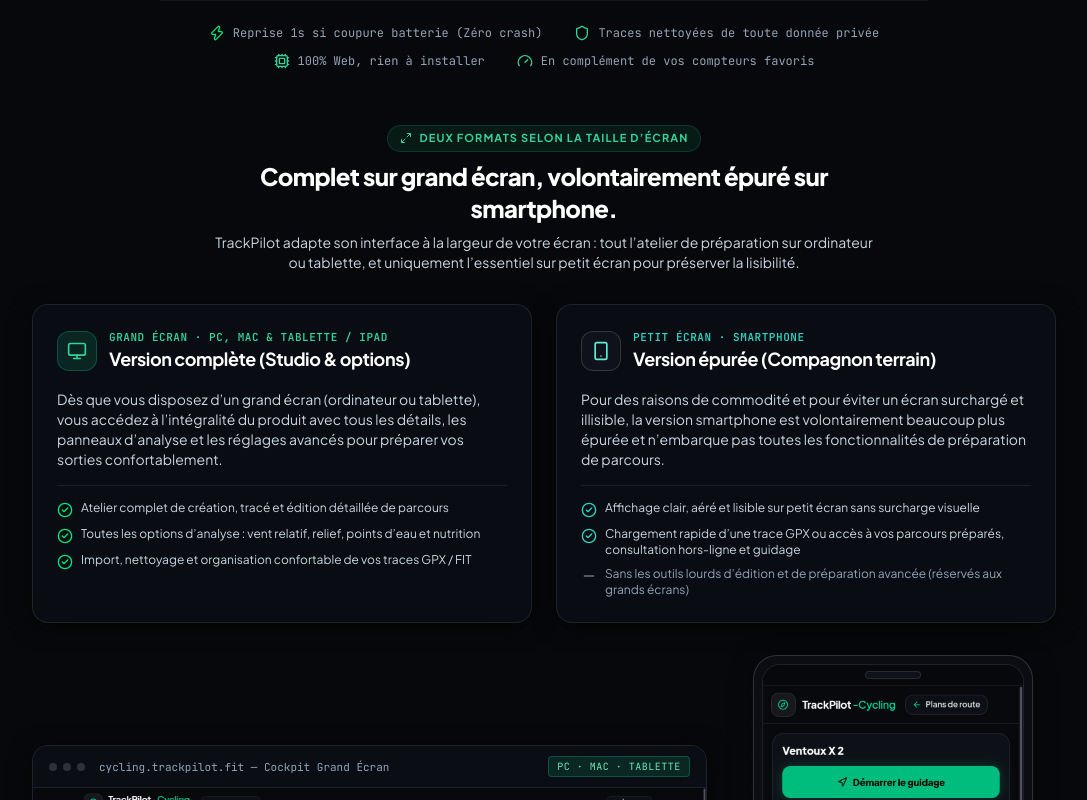
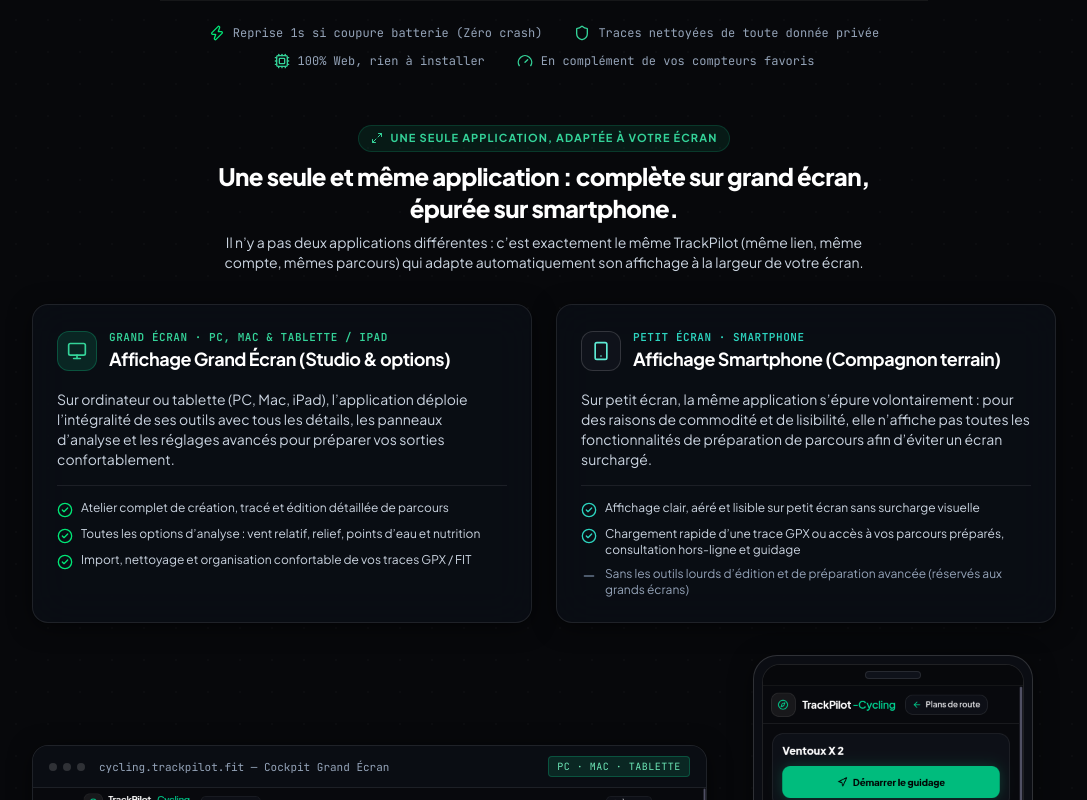
Before and after one commit to roch-manfredini/TrackPilot-Hub, a React (Vite) app: page / in a window 1280 px wide. Shown: the part 700-1500 px from the top of the page, without its empty margins (96-1183 px from the left). Built offline with nearby package versions, Linux system fonts and the light colour scheme.

Commit message:
fix(copy): préciser qu'il s'agit d'une seule et même application adaptée à l'écran

```diff
--- a/src/components/EcosystemVision.tsx
+++ b/src/components/EcosystemVision.tsx
@@ -10,7 +10,7 @@ export const EcosystemVision: React.FC<EcosystemVisionProps> = ({ onOpenContact
     {
       icon: <Smartphone className="w-5 h-5 text-brand-400" />,
       title: "100% Web & Adapté à Votre Écran",
-      description: "Accessible directement depuis votre navigateur, sans rien installer : profitez de la version complète sur grand écran (PC, Mac, tablette) pour préparer la veille, et d'une version smartphone volontairement épurée le jour de la sortie."
+      description: "Accessible directement depuis votre navigateur, sans rien installer : une seule et même application qui affiche tout le studio complet sur grand écran (PC, Mac, tablette) pour préparer la veille, et s’épure volontairement sur smartphone le jour de la sortie."
     },
     {
       icon: <Lock className="w-5 h-5 text-teal-400" />,
--- a/src/components/InstallSection.tsx
+++ b/src/components/InstallSection.tsx
@@ -110,7 +110,7 @@ export const InstallSection: React.FC = () => {
                 Installer TrackPilot sur votre appareil
               </h3>
               <p className="text-xs sm:text-sm text-slate-400 mt-1.5">
-                L’interface s’adapte à la largeur de l’écran : complète sur ordinateur ou tablette (iPad), épurée sur smartphone.
+                Une seule et même application : complète sur ordinateur ou tablette (iPad), elle s’épure automatiquement sur smartphone.
               </p>
             </div>
 
--- a/src/components/ScreenVersions.tsx
+++ b/src/components/ScreenVersions.tsx
@@ -8,13 +8,13 @@ export const ScreenVersions: React.FC = () => {
       <div className="text-center max-w-2xl mx-auto mb-6 sm:mb-8">
         <div className="inline-flex items-center gap-2 text-[11px] font-bold uppercase tracking-widest text-brand-400 mb-2 px-3 py-1 rounded-full bg-brand-500/10 border border-brand-500/20">
           <Maximize2 className="w-3 h-3" />
-          <span>Deux formats selon la taille d’écran</span>
+          <span>Une seule application, adaptée à votre écran</span>
         </div>
         <h2 className="text-xl sm:text-2xl font-extrabold text-white tracking-tight">
-          Complet sur grand écran, volontairement épuré sur smartphone.
+          Une seule et même application : complète sur grand écran, épurée sur smartphone.
         </h2>
         <p className="mt-2 text-xs sm:text-sm text-slate-300 leading-relaxed">
-          TrackPilot adapte son interface à la largeur de votre écran : tout l’atelier de préparation sur ordinateur ou tablette, et uniquement l’essentiel sur petit écran pour préserver la lisibilité.
+          Il n’y a pas deux applications différentes : c’est exactement le même TrackPilot (même lien, même compte, mêmes parcours) qui adapte automatiquement son affichage à la largeur de votre écran.
         </p>
       </div>
 
@@ -33,7 +33,7 @@ export const ScreenVersions: React.FC = () => {
                   Grand écran · PC, Mac &amp; Tablette / iPad
                 </div>
                 <h3 className="text-base sm:text-lg font-bold text-white tracking-tight">
-                  Version complète (Studio &amp; options)
+                  Affichage Grand Écran (Studio &amp; options)
                 </h3>
               </div>
             </div>
@@ -41,7 +41,7 @@ export const ScreenVersions: React.FC = () => {
 
           {/* Row 2: Description */}
           <p className="text-xs sm:text-sm text-slate-300 leading-relaxed">
-            Dès que vous disposez d’un grand écran (ordinateur ou tablette), vous accédez à l’intégralité du produit avec tous les détails, les panneaux d’analyse et les réglages avancés pour préparer vos sorties confortablement.
+            Sur ordinateur ou tablette (PC, Mac, iPad), l’application déploie l’intégralité de ses outils avec tous les détails, les panneaux d’analyse et les réglages avancés pour préparer vos sorties confortablement.
           </p>
 
           {/* Row 3: Feature points */}
@@ -74,7 +74,7 @@ export const ScreenVersions: React.FC = () => {
                   Petit écran · Smartphone
                 </div>
                 <h3 className="text-base sm:text-lg font-bold text-white tracking-tight">
-                  Version épurée (Compagnon terrain)
+                  Affichage Smartphone (Compagnon terrain)
                 </h3>
               </div>
             </div>
@@ -82,7 +82,7 @@ export const ScreenVersions: React.FC = () => {
 
           {/* Row 2: Description */}
           <p className="text-xs sm:text-sm text-slate-300 leading-relaxed">
-            Pour des raisons de commodité et pour éviter un écran surchargé et illisible, la version smartphone est volontairement beaucoup plus épurée et n’embarque pas toutes les fonctionnalités de préparation de parcours.
+            Sur petit écran, la même application s’épure volontairement : pour des raisons de commodité et de lisibilité, elle n’affiche pas toutes les fonctionnalités de préparation de parcours afin d’éviter un écran surchargé.
           </p>
 
           {/* Row 3: Feature points */}
```
